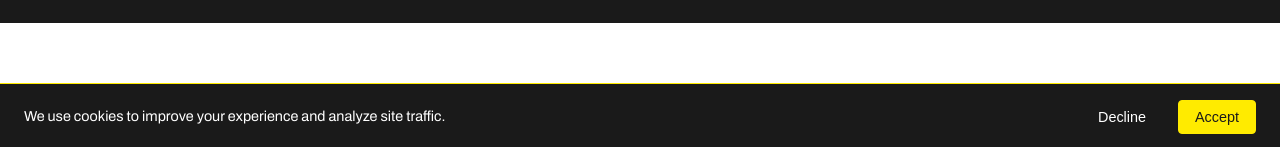
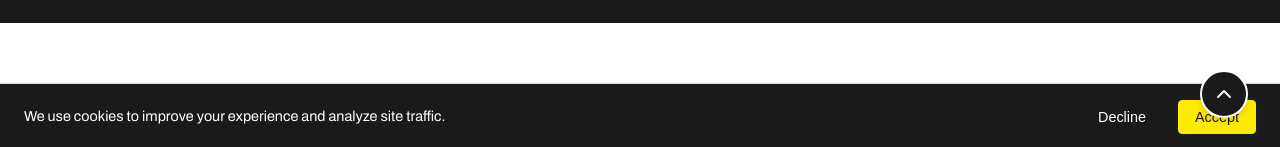
Before and after one commit to nikisiagit/bhculturecalendar, a Next.js app: page / in a window 1280 px wide. Shown: the part 650-797 px from the top of the page. Built offline with nearby package versions, Linux system fonts and the light colour scheme; no server answers.

Commit message:
UI: Add ScrollToTop button on main page

```diff
--- a/src/app/globals.css
+++ b/src/app/globals.css
@@ -1874,3 +1874,30 @@ body {
     border-color: var(--black);
     box-shadow: 2px 2px 0px var(--accent);
 }
+
+/* Scroll To Top Button */
+.scroll-to-top-btn {
+    position: fixed;
+    bottom: 2rem;
+    right: 2rem;
+    background-color: var(--black);
+    color: var(--white);
+    border: 2px solid var(--white);
+    border-radius: 50%;
+    width: 3rem;
+    height: 3rem;
+    display: flex;
+    align-items: center;
+    justify-content: center;
+    cursor: pointer;
+    z-index: 9999;
+    transition: transform 0.3s ease, background-color 0.3s ease;
+    box-shadow: 0 4px 6px rgba(0,0,0,0.1);
+}
+
+.scroll-to-top-btn:hover {
+    background-color: var(--accent);
+    color: var(--black);
+    border-color: var(--black);
+    transform: translateY(-4px);
+}
--- a/src/app/page.tsx
+++ b/src/app/page.tsx
@@ -4,6 +4,7 @@ import Link from "next/link";
 import Image from "next/image";
 import Header from "@/components/Header";
 import Footer from "@/components/Footer";
+import ScrollToTop from "@/components/ScrollToTop";
 
 
 export default async function Home() {
@@ -27,6 +28,7 @@ export default async function Home() {
       {/* Footer */}
       {/* Footer */}
       <Footer />
+      <ScrollToTop />
     </>
   );
 }
--- /dev/null
+++ b/src/components/ScrollToTop.tsx
@@ -0,0 +1,63 @@
+"use client";
+
+import { useEffect, useState } from "react";
+
+export default function ScrollToTop() {
+    const [isVisible, setIsVisible] = useState(false);
+
+    useEffect(() => {
+        const toggleVisibility = () => {
+            // Calculate scroll percentage
+            const scrollTop = window.scrollY;
+            const docHeight = document.documentElement.scrollHeight;
+            const winHeight = window.innerHeight;
+
+            // Avoid division by zero
+            if (docHeight === 0) return;
+
+            // Percentage of content scrolled (based on bottom of viewport)
+            const scrollPercentage = (scrollTop + winHeight) / docHeight;
+
+            if (scrollPercentage > 0.5) {
+                setIsVisible(true);
+            } else {
+                setIsVisible(false);
+            }
+        };
+
+        window.addEventListener("scroll", toggleVisibility);
+        return () => window.removeEventListener("scroll", toggleVisibility);
+    }, []);
+
+    const scrollToTop = () => {
+        window.scrollTo({
+            top: 0,
+            behavior: "smooth",
+        });
+    };
+
+    if (!isVisible) {
+        return null;
+    }
+
+    return (
+        <button
+            onClick={scrollToTop}
+            className="scroll-to-top-btn"
+            aria-label="Scroll to top"
+        >
+            <svg
+                width="24"
+                height="24"
+                viewBox="0 0 24 24"
+                fill="none"
+                stroke="currentColor"
+                strokeWidth="2"
+                strokeLinecap="round"
+                strokeLinejoin="round"
+            >
+                <path d="M18 15l-6-6-6 6" />
+            </svg>
+        </button>
+    );
+}
```
